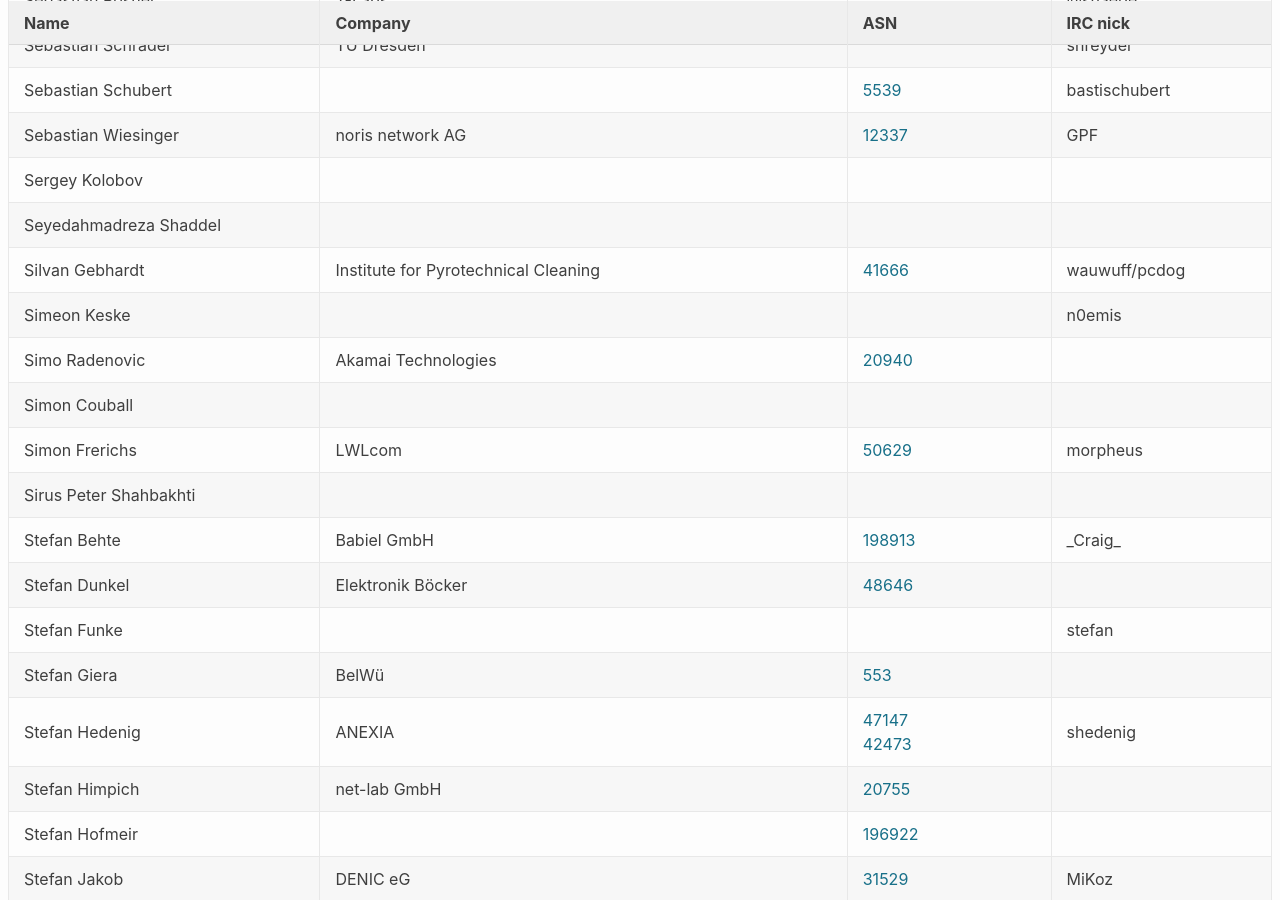
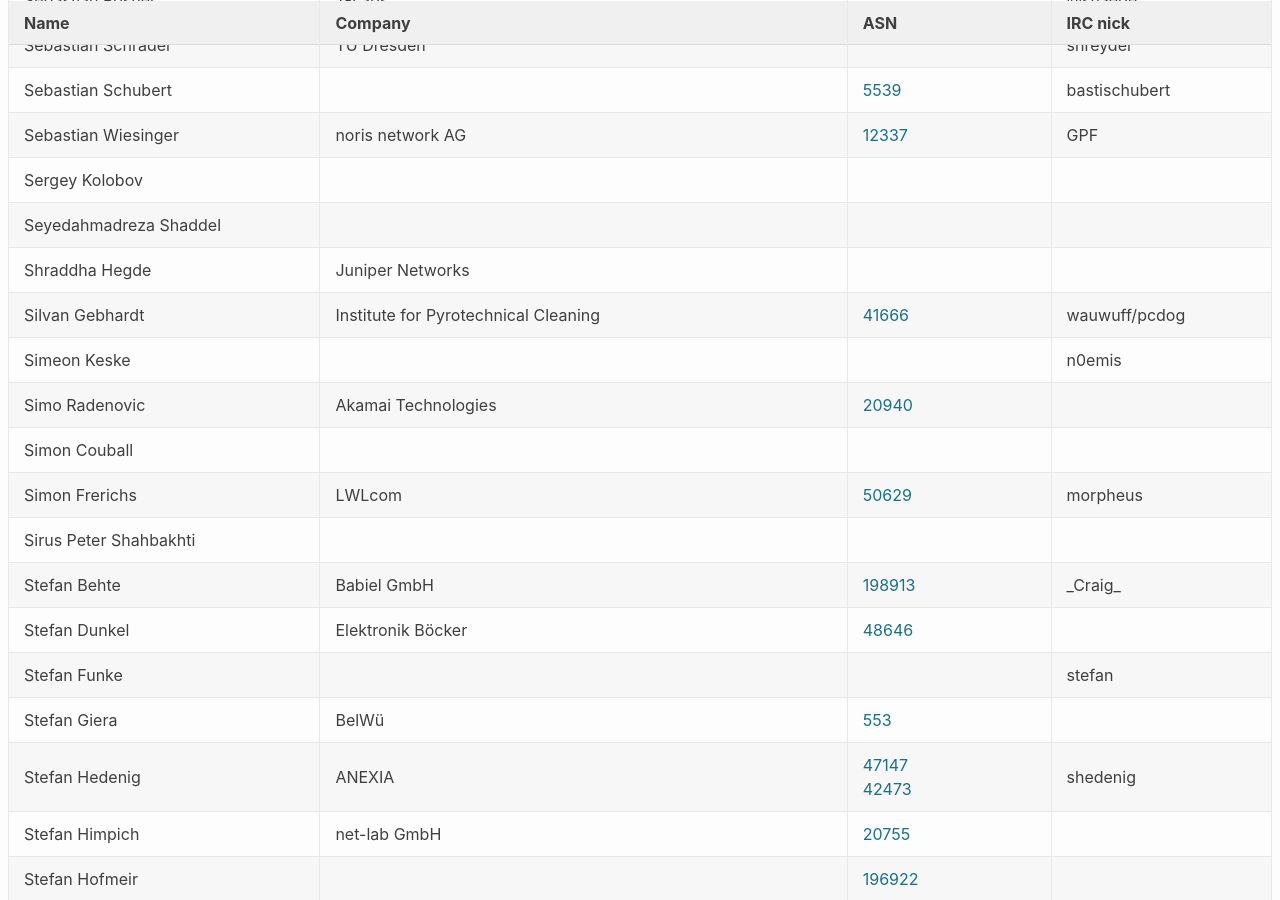
Before and after one commit to denog/pretix-attendeelist, a Jekyll site: the page built from index.markdown, in a window 1280 px wide and 900 px high, scrolled down 16372 px. Built offline with Jekyll 4.4.1, drawn with Linux system fonts in a browser that asks for light colours.

Commit message:
Latest data: Thu Oct 29 14:50:39 UTC 2020

```diff
--- a/_data/attendees.json
+++ b/_data/attendees.json
@@ -2094,6 +2094,12 @@
     "asn": null
   },
   {
+    "name": "Shraddha Hegde",
+    "company": "Juniper Networks",
+    "irc": null,
+    "asn": null
+  },
+  {
     "name": "Silvan Gebhardt",
     "company": "Institute for Pyrotechnical Cleaning",
     "irc": "wauwuff/pcdog",
```
